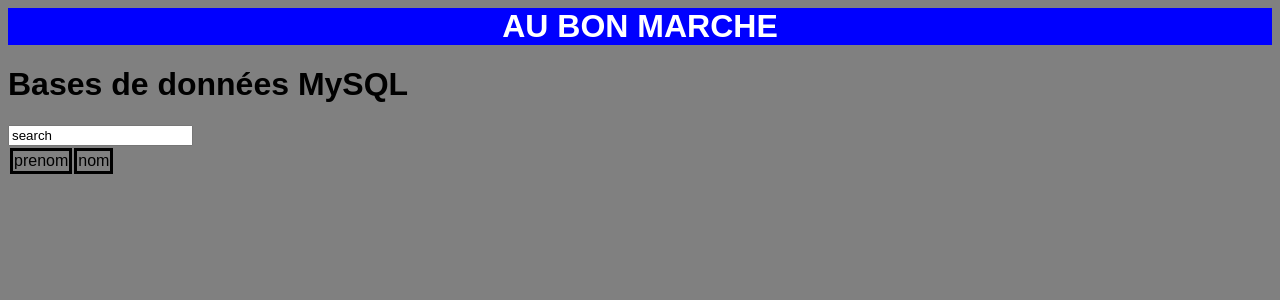
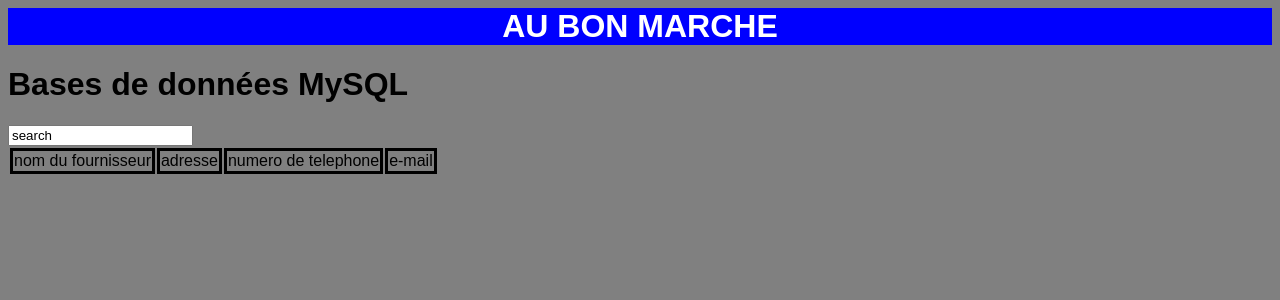
Before and after one commit to coderangel117/projetslam, a PHP site: page /selectfournisseur.php in a window 1280 px wide. Shown: the top 300 px of the page. Run offline with PHP 8.4, Linux system fonts and the light colour scheme; data that the repository does not hold is empty.

Commit message:
select founisseur operationel
+essai css (lien direct
selectproduit->stylestock.css)

```diff
--- a/selectfournisseur.php
+++ b/selectfournisseur.php
@@ -10,7 +10,7 @@
 
 <?php
 
-$selectclient = $connexion->query('SELECT prenom, nom FROM client');
+$selectfournisseur = $connexion->query('SELECT nomfournisseur, adresse, telephone, mail FROM fournisseur');
 
 ?>
 <div class="tableau" >
@@ -20,25 +20,36 @@
     <tr>
         <td>
             <p>
-                prenom
+                nom du fournisseur
             </p>
         </td>
         <td>
             <p>
-                nom
+                adresse
             </p>
         </td>
+        <td>
+        <p>
+            numero de telephone
+        </p>
+    </td>
+    <td>
+        <p>
+            e-mail
+        </p>
+    </td>
     </tr>';
-
-    while ($tableau = $selectclient->fetch())
+    while ($tableau = $selectfournisseur->fetch())
     {
     ?>
     <table >
     <?php
     echo ('
     <tr>
-        <td>' . $tableau['prenom'] . '</td>
-        <td>' . $tableau['nom']. '</td>
+        <td>' . $tableau['nomfournisseur'] . '</td>
+        <td>' . $tableau['adresse']. '</td>
+        <td>' . $tableau['telephone']. '</td>
+        <td>' . $tableau['mail']. '</td>
     </tr>
 </table>') ;
 }
--- a/selectproduit.php
+++ b/selectproduit.php
@@ -2,6 +2,9 @@
 include'headerstock.php';
 include'connexionstock.php';
 ?>
+<head>
+    <link rel="stylesheet" href="stylestock.css">
+</head>
 
 <h1>Bases de données MySQL</h1>
 <div class="search">
```
